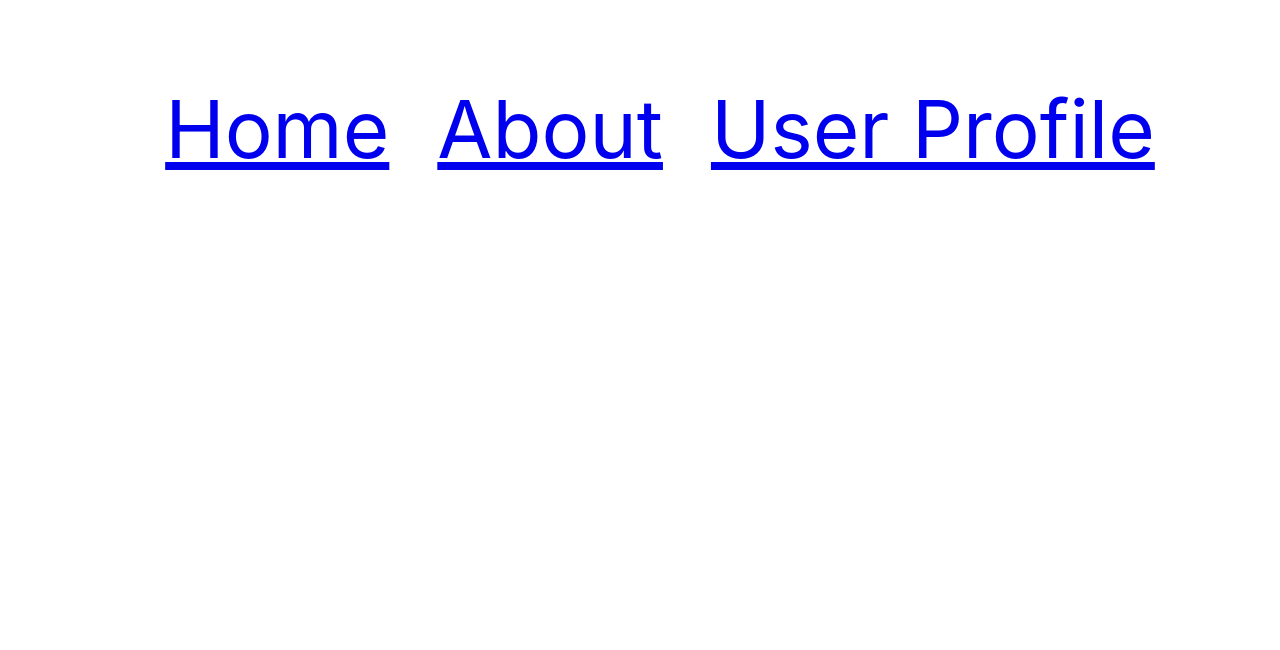
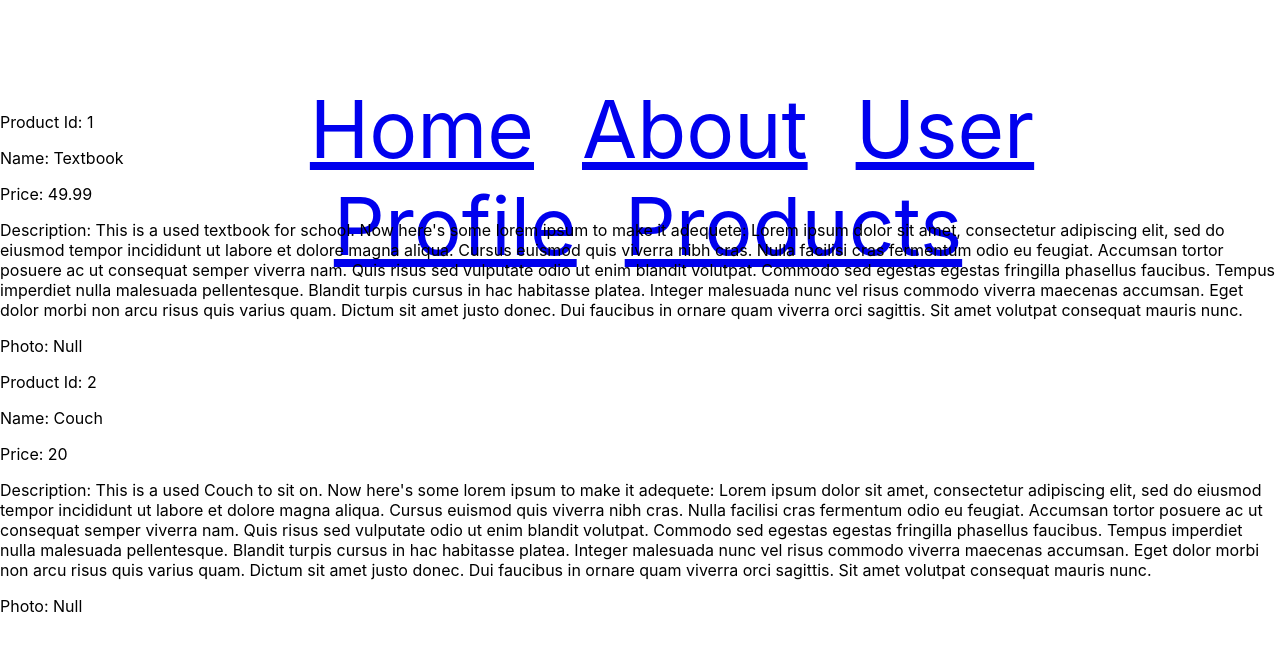
Before and after one commit to mitchahan/SCU-Marketplace-App, a React (Create React App) app: page /#/products in a window 1280 px wide. Shown: the top 650 px of the page. Built offline with nearby package versions, Linux system fonts and the light colour scheme.

Commit message:
Created test products, added page for it

```diff
--- a/package.json
+++ b/package.json
@@ -13,6 +13,7 @@
     "nodemon": "^2.0.6",
     "react": "^17.0.1",
     "react-dom": "^17.0.1",
+    "react-router-dom": "^5.2.0",
     "react-scripts": "4.0.0",
     "web-vitals": "^0.2.4"
   },
--- a/src/App.js
+++ b/src/App.js
@@ -1,14 +1,15 @@
 import './App.css';
+import {HashRouter, Route, Switch} from 'react-router-dom';
 import About from './components/About';
 import Navigation from './components/Navigation/Navigation';
 import HomePage from './components/HomePage';
 import UserDetails from './test-data/UserDetails';
-import {HashRouter, Route, Switch} from 'react-router-dom';
+import ProductDetails from './test-data/ProductDetails';
 
 function App() {
   return (
     <body>
-        {/* create the Router to be able to change between pages seamlessly*/}
+        {/* Create the Router to be able to change between pages seamlessly*/}
         <HashRouter basename={"/"}>
           <div>
             <Navigation />
@@ -16,6 +17,7 @@ function App() {
               <Route path = "/" component = {HomePage} exact/>
               <Route path = "/about" component = {About}/>
               <Route path = "/user" component = {UserDetails}/>
+              <Route path = "/products" component = {ProductDetails}/>
             </Switch>
           </div>
         </HashRouter>
--- a/src/components/Navigation/Navigation.js
+++ b/src/components/Navigation/Navigation.js
@@ -1,4 +1,8 @@
-// Navigation bar found at the top of website
+/* @author Paul Mason
+ * @lastModifiedBy Mitch Hansen
+ * Description: Navigation bar found at the top of website
+ */
+
 import React from 'react'
 import {NavLink} from 'react-router-dom'
 import './Navigation.css'
@@ -10,7 +14,8 @@ const Navigation = () => {
                     <ul className = "hor_lst">
                         <li><NavLink to="/"exact>Home</NavLink></li>
                         <li><NavLink to="/about">About</NavLink></li>
-			<li><NavLink to="/user">User Profile</NavLink></li>
+			            <li><NavLink to="/user">User Profile</NavLink></li>
+                        <li><NavLink to="/products">Products</NavLink></li>
                     </ul>
                 </div>
             </div>
--- /dev/null
+++ b/src/test-data/ProductDetails.js
@@ -0,0 +1,82 @@
+/* @author Mitch Hansen
+ * @lastModifiedBy Mitch Hansen
+ * Description: This file is the test data for a couple of product items. Until we've
+ * connected the DB, this will serve as data to populate.
+ */
+
+import React from 'react'
+import PropTypes from 'prop-types'
+
+const testProducts = [
+	{
+        product_id: 1,
+        name: 'Textbook',
+        price: 49.99,
+        description: `This is a used textbook for school. Now here's some lorem ipsum to make it adequete:
+                    Lorem ipsum dolor sit amet, consectetur adipiscing elit, sed do eiusmod tempor incididunt ut labore et
+                    dolore magna aliqua. Cursus euismod quis viverra nibh cras. Nulla facilisi cras fermentum odio eu feugiat.
+                    Accumsan tortor posuere ac ut consequat semper viverra nam. Quis risus sed vulputate odio ut enim blandit volutpat.
+                    Commodo sed egestas egestas fringilla phasellus faucibus. Tempus imperdiet nulla malesuada pellentesque.
+                    Blandit turpis cursus in hac habitasse platea. Integer malesuada nunc vel risus commodo viverra maecenas accumsan. Eget
+                    dolor morbi non arcu risus quis varius quam. Dictum sit amet justo donec. Dui faucibus in ornare quam viverra orci
+                    sagittis. Sit amet volutpat consequat mauris nunc.`,
+        photo: 'Null'
+    },
+    {
+        product_id: 2,
+        name: 'Couch',
+        price: 20.00,
+        description: `This is a used Couch to sit on. Now here's some lorem ipsum to make it adequete:
+                    Lorem ipsum dolor sit amet, consectetur adipiscing elit, sed do eiusmod tempor incididunt ut labore et
+                    dolore magna aliqua. Cursus euismod quis viverra nibh cras. Nulla facilisi cras fermentum odio eu feugiat.
+                    Accumsan tortor posuere ac ut consequat semper viverra nam. Quis risus sed vulputate odio ut enim blandit volutpat.
+                    Commodo sed egestas egestas fringilla phasellus faucibus. Tempus imperdiet nulla malesuada pellentesque.
+                    Blandit turpis cursus in hac habitasse platea. Integer malesuada nunc vel risus commodo viverra maecenas accumsan. Eget
+                    dolor morbi non arcu risus quis varius quam. Dictum sit amet justo donec. Dui faucibus in ornare quam viverra orci
+                    sagittis. Sit amet volutpat consequat mauris nunc.`,
+        photo: 'Null'
+    }
+];
+
+const Product = props => {
+	return (
+		<div>
+			<p>Product Id: {props.product_id}</p>
+			<p>Name: {props.name}</p>
+			<p>Price: {props.price}</p>
+			<p>Description: {props.description}</p>
+			<p>Photo: {props.photo}</p>
+		</div>
+	);
+};
+
+Product.propTypes = {
+	product_id: PropTypes.string.isRequired,
+	name: PropTypes.string.isRequired,
+	price: PropTypes.string.isRequired,
+	description: PropTypes.string.isRequired,
+	photo: PropTypes.string.isRequired
+};
+
+const ProductDetails = props => {
+	return(
+		<div>
+            <Product
+                product_id = {testProducts[0].product_id}
+                name = {testProducts[0].name}
+                price = {testProducts[0].price}
+                description = {testProducts[0].description}
+                photo = {testProducts[0].photo}
+            />
+            <Product
+                product_id = {testProducts[1].product_id}
+                name = {testProducts[1].name}
+                price = {testProducts[1].price}
+                description = {testProducts[1].description}
+                photo = {testProducts[1].photo}
+            />
+		</div>
+	);
+};
+
+export default ProductDetails;
--- a/src/test-data/UserDetails.js
+++ b/src/test-data/UserDetails.js
@@ -1,3 +1,9 @@
+/* @author Paul Mason
+ * @lastModifiedBy Paul Mason
+ * Description: This file is the test data for an account. Until we've
+ * connected the DB, this will serve as data to populate.
+ */
+
 import React from 'react'
 import PropTypes from 'prop-types'
 
```
Also changed, not shown: src/components/Products.js (added), 1 other file (tests, documents, lock files or other folders).
